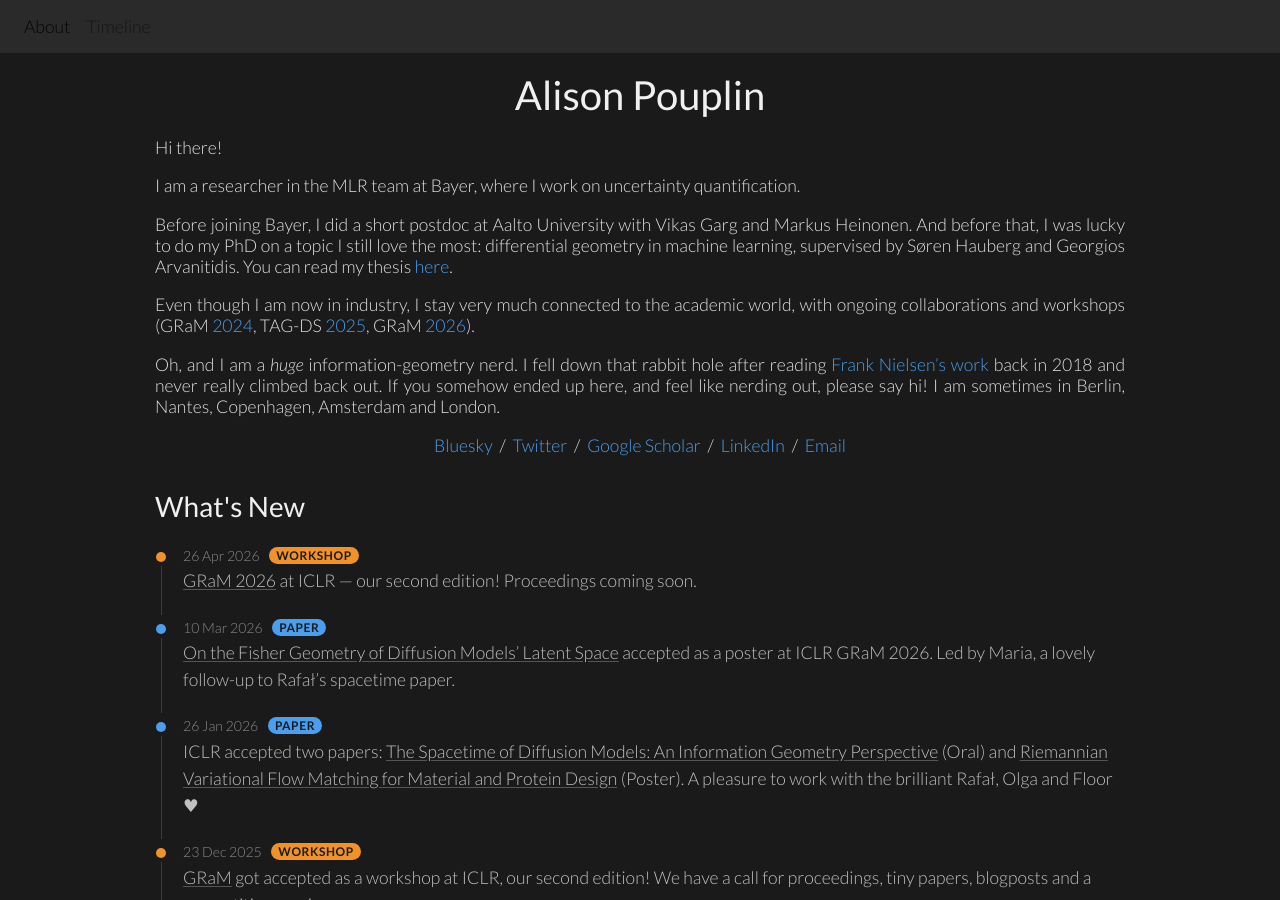
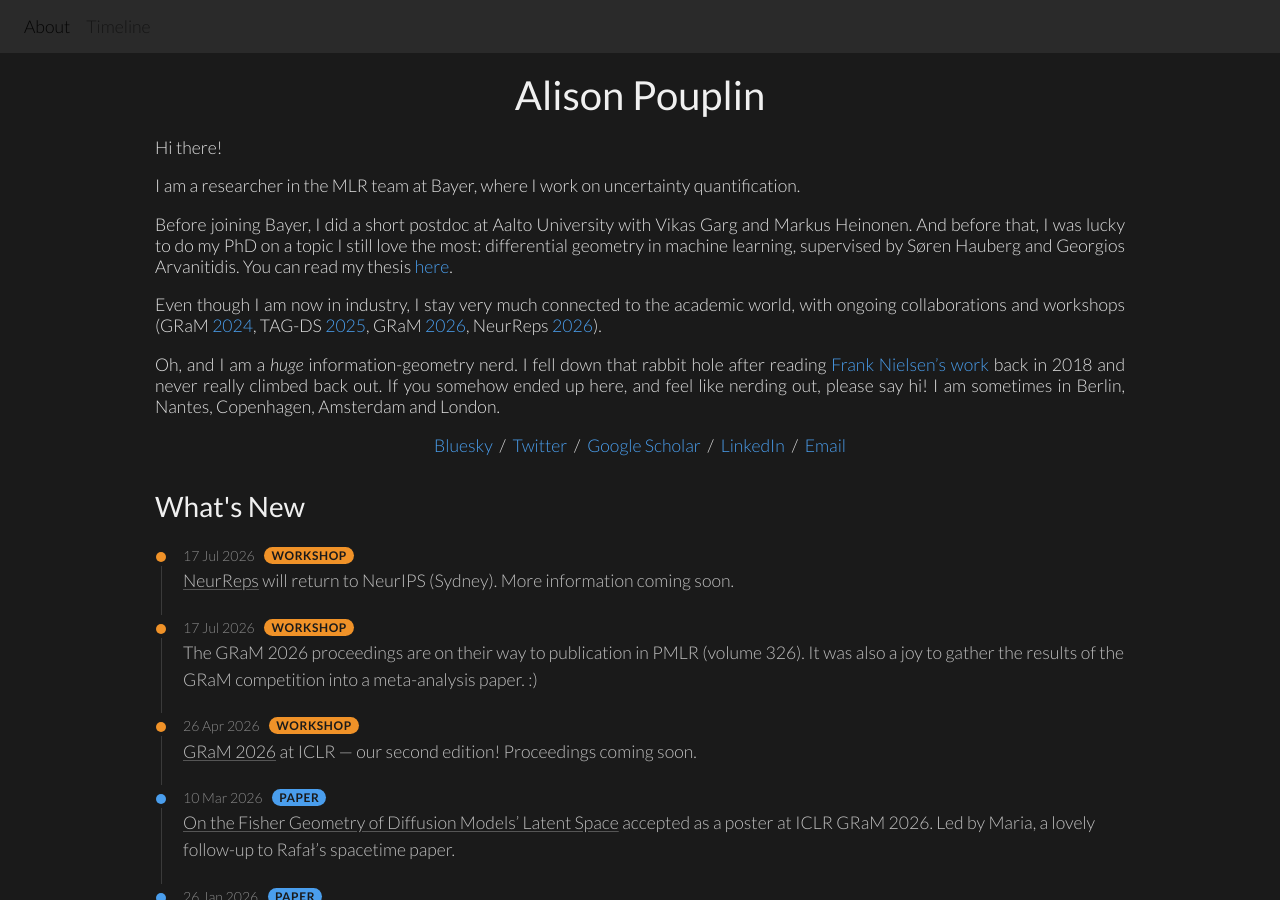
Before and after one commit to a-pouplin/a-pouplin.github.io, a Jekyll site: the page built from index.html, in a window 1280 px wide and 900 px high. Built offline with Jekyll 4.4.1, drawn with Linux system fonts in a browser that asks for light colours.

Commit message:
neurreps and proceedings

```diff
--- a/_data/timeline.yml
+++ b/_data/timeline.yml
@@ -1,3 +1,15 @@
+- date: "17 Jul 2026"
+  tag: "workshop"
+  content: >
+    [NeurReps](https://www.neurreps.org/) will return to NeurIPS (Sydney). More information coming soon.
+
+
+- date: "17 Jul 2026"
+  tag: "workshop"
+  content: >
+    The GRaM 2026 proceedings are on their way to publication in PMLR (volume 326).
+    It was also a joy to gather the results of the GRaM competition into a meta-analysis paper. :)
+
 - date: "26 Apr 2026"
   tag: "workshop"
   content: >
--- a/_includes/bio.md
+++ b/_includes/bio.md
@@ -4,6 +4,6 @@ I am a researcher in the MLR team at Bayer, where I work on uncertainty quantifi
 
 Before joining Bayer, I did a short postdoc at Aalto University with Vikas Garg and Markus Heinonen. And before that, I was lucky to do my PhD on a topic I still love the most: differential geometry in machine learning, supervised by Søren Hauberg and Georgios Arvanitidis. You can read my thesis [here](https://orbit.dtu.dk/en/publications/differential-geometric-approaches-to-machine-learning/).
 
-Even though I am now in industry, I stay very much connected to the academic world, with ongoing collaborations and workshops (GRaM [2024](https://gram-workshop.github.io/2024/), TAG-DS [2025](https://www.tagds.com/events/tag-ds-2025), GRaM [2026](https://gram-workshop.github.io/index.html)).
+Even though I am now in industry, I stay very much connected to the academic world, with ongoing collaborations and workshops (GRaM [2024](https://gram-workshop.github.io/2024/), TAG-DS [2025](https://www.tagds.com/events/tag-ds-2025), GRaM [2026](https://gram-workshop.github.io/index.html), NeurReps [2026](https://www.neurreps.org/)).
 
 Oh, and I am a _huge_ information-geometry nerd. I fell down that rabbit hole after reading [Frank Nielsen's work](https://arxiv.org/abs/1808.08271) back in 2018 and never really climbed back out. If you somehow ended up here, and feel like nerding out, please say hi! I am sometimes in Berlin, Nantes, Copenhagen, Amsterdam and London.
```
Also changed, not shown: 2 other files.
